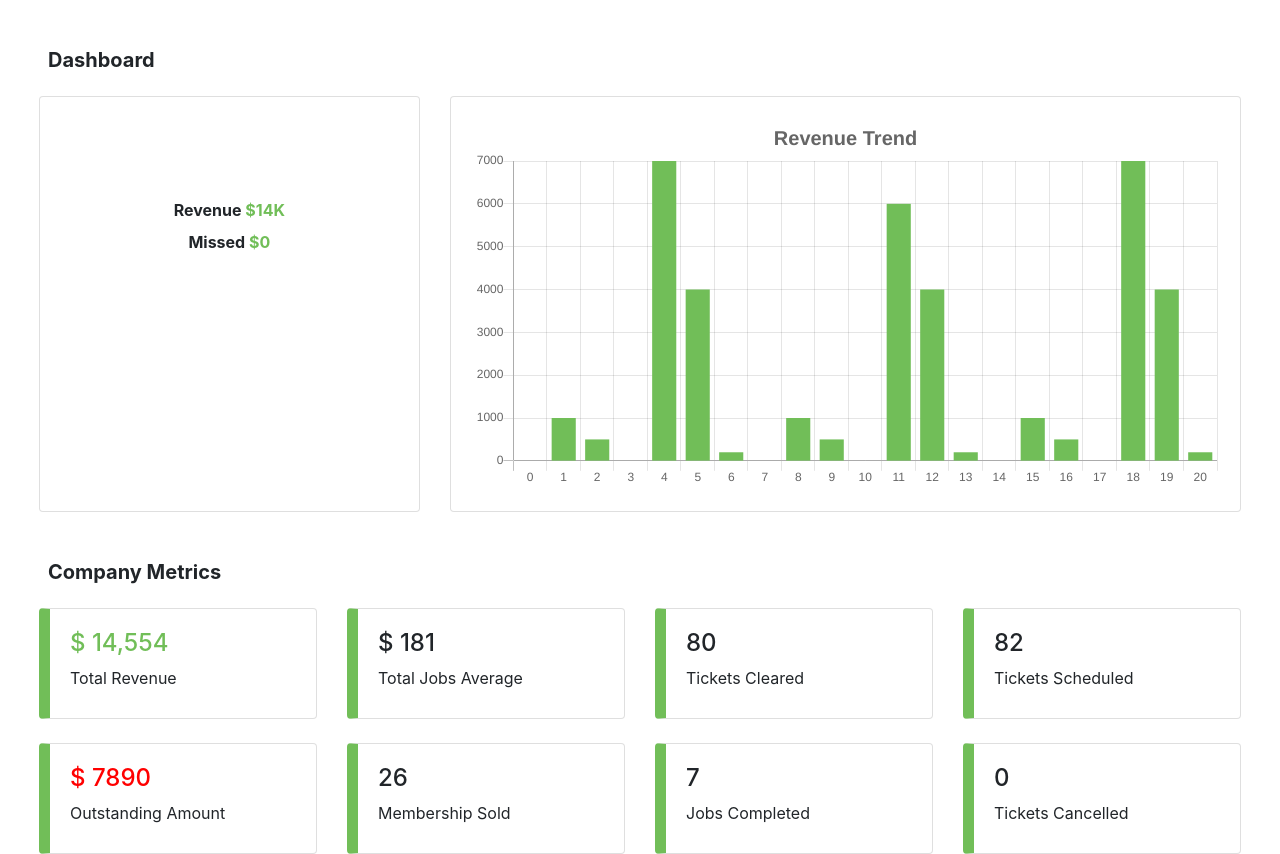
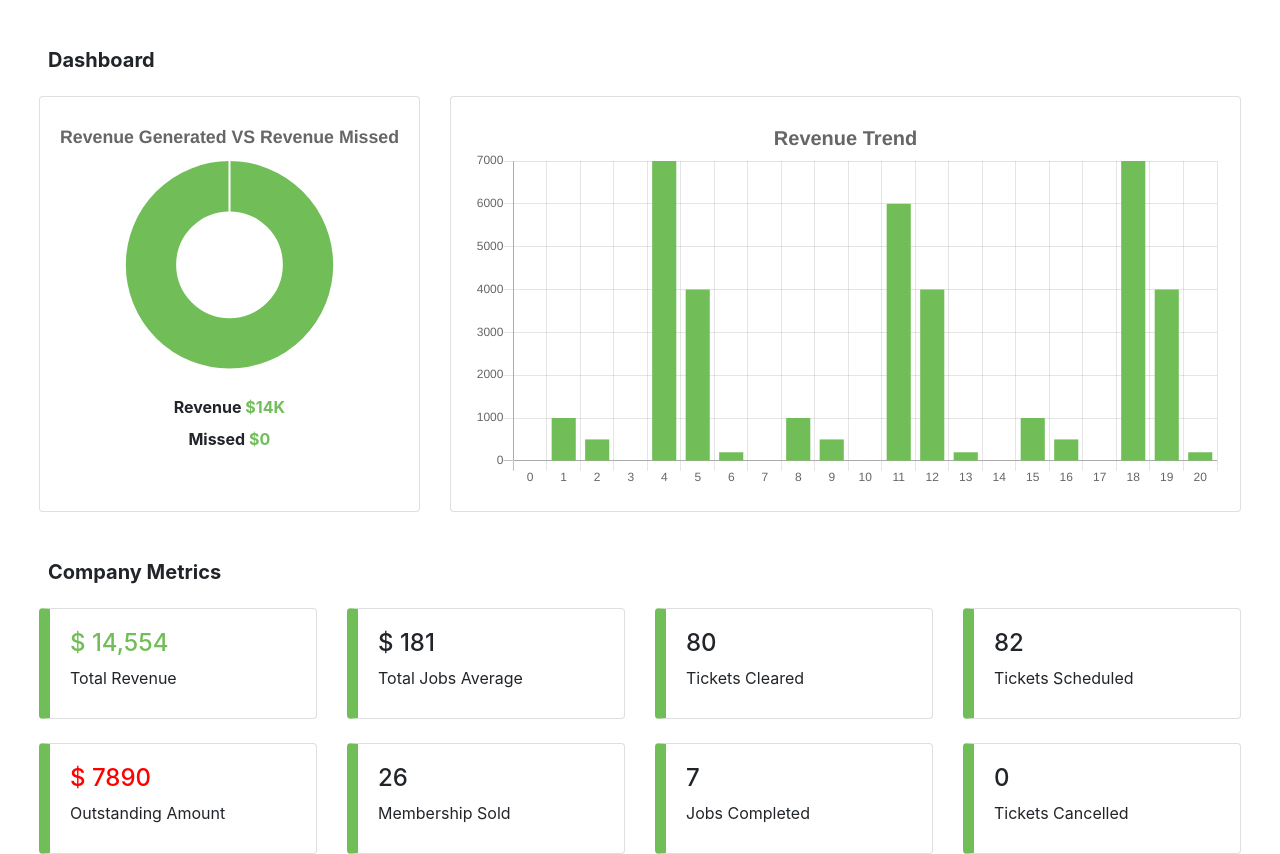
Before and after one commit to Piyushgit-hub/SmartServeAssignment, a plain HTML site: page dashboard.html in a window 1280 px wide. Drawn offline with nearby package versions, Linux system fonts and the light colour scheme; the site is published under a folder, as on GitHub Pages, so addresses that start at the root find nothing.

Commit message:
Update dashboard.html

```diff
--- a/dashboard.html
+++ b/dashboard.html
@@ -127,7 +127,7 @@
     <!-- Bootstrap JS -->
     <script src="https://stackpath.bootstrapcdn.com/bootstrap/4.1.0/js/bootstrap.min.js" integrity="sha384-uefMccjFJAIv6A+rW+L4AHf99KvxDjWSu1z9VI8SKNVmz4sk7buKt/6v9KI65qnm" crossorigin="anonymous"></script>
     <script rel="stylesheet" src="https://stackpath.bootstrapcdn.com/bootstrap/4.4.1/css/bootstrap.min.css"></script>
-   <script src="/js/ss.js"></script>
+   <script src="js/ss.js"></script>
     <script>
       let graph=document.getElementById('graph').getContext('2d');
       let masspopChart= new Chart(graph, {
```
